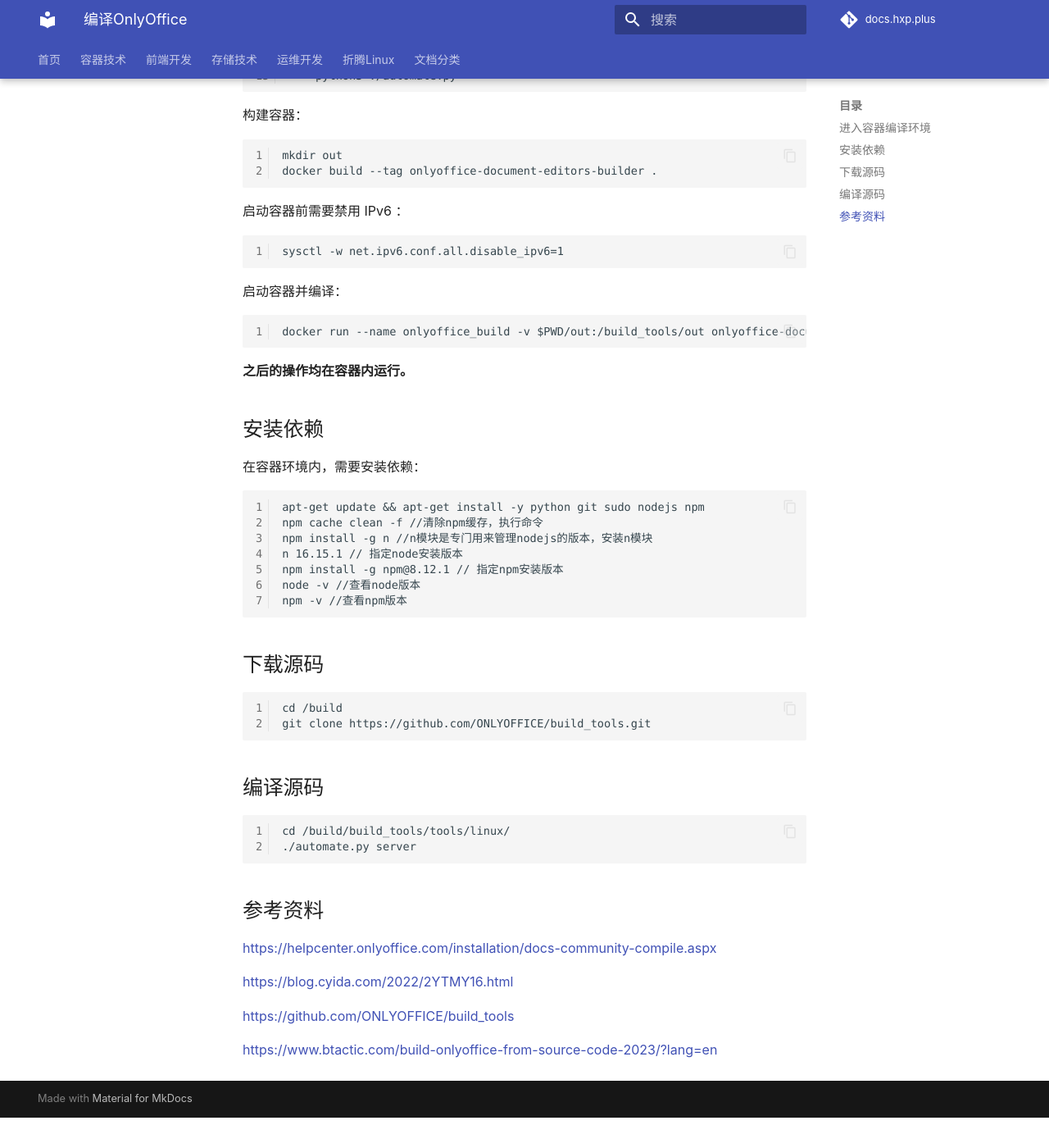
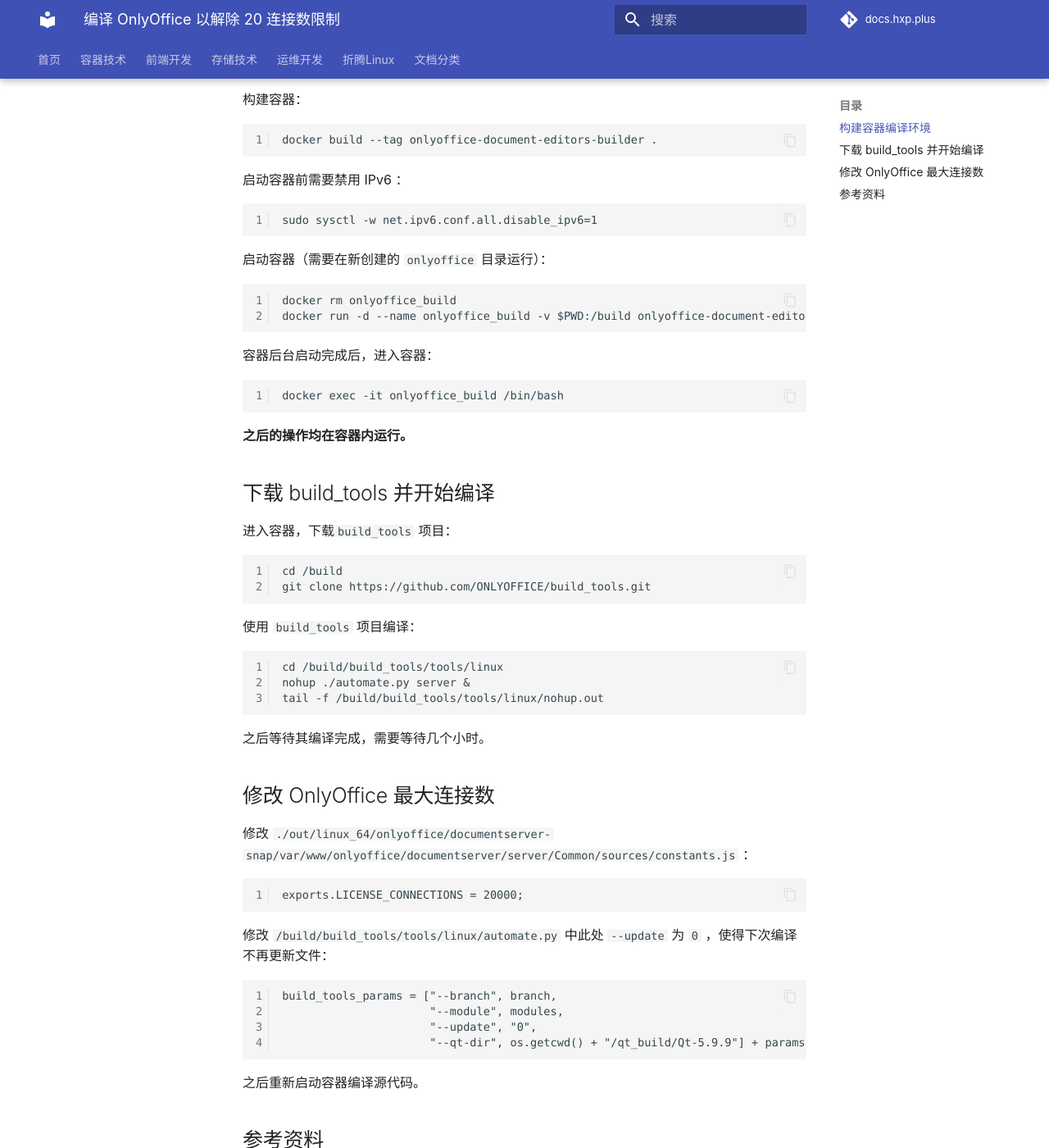
Before and after one commit to hxp-plus/docs.hxp.plus, an MkDocs documentation site: the page built from docs/运维开发/笔记及文档软件/编译OnlyOffice.md, in a window 1280 px wide and 1400 px high, scrolled down 540 px. Shown: the whole window at 82% size. Built offline with MkDocs 1.6.1 and Material for MkDocs 9.7.7, drawn with Linux system fonts in a browser that asks for light colours; plug-ins that fetch from the network failed and are left out; comment, search, counter and statistics services are not loaded; before the commit the page ends 1903 px from its top, so only the background shows below that; some of the changed text lies outside the part shown.

Commit message:
OnlyOffice文档更新

````diff
--- a/docs/运维开发/笔记及文档软件/编译OnlyOffice.md
+++ b/docs/运维开发/笔记及文档软件/编译OnlyOffice.md
@@ -1,6 +1,8 @@
-## 进入容器编译环境
+# 编译 OnlyOffice 以解除 20 连接数限制
 
-编译需要用到 Ubuntu 20.04 ，目前该版本已经很远古，明智的做法是整一个 Ubuntu 20.04 的容器，使用以下 Dockerfile ：
+## 构建容器编译环境
+
+编译需要用到 Ubuntu 20.04 ，目前该版本已经很远古，明智的做法是整一个 Ubuntu 20.04 的容器。新建目录 `onlyoffice` 作为本项目工作目录，创建 Dockerfile 如下：
 
 ```
 FROM ubuntu:20.04
@@ -11,63 +13,78 @@
 RUN apt-get -y update && \
     apt-get -y install python2 \
                        python3 \
-                       sudo
+                       sudo \
+                       git
 RUN ln -s /usr/bin/python2 /usr/bin/python
-ADD . /build_tools
-WORKDIR /build_tools
+WORKDIR /build
 
-CMD cd tools/linux && \
-    python3 ./automate.py
+CMD /bin/bash -c 'while true;do sleep 3600;done'
 ```
 
 构建容器：
 
 ```
-mkdir out
 docker build --tag onlyoffice-document-editors-builder .
 ```
 
 启动容器前需要禁用 IPv6 ：
 
 ```
-sysctl -w net.ipv6.conf.all.disable_ipv6=1
+sudo sysctl -w net.ipv6.conf.all.disable_ipv6=1
 ```
 
-启动容器并编译：
+启动容器（需要在新创建的 `onlyoffice` 目录运行）：
 
 ```
-docker run --name onlyoffice_build -v $PWD/out:/build_tools/out onlyoffice-document-editors-builder
+docker rm onlyoffice_build
+docker run -d --name onlyoffice_build -v $PWD:/build onlyoffice-document-editors-builder
+```
+
+容器后台启动完成后，进入容器：
+
+```
+docker exec -it onlyoffice_build /bin/bash
 ```
 
 **之后的操作均在容器内运行。**
 
-## 安装依赖
+## 下载 build_tools 并开始编译
 
-在容器环境内，需要安装依赖：
-
-```
-apt-get update && apt-get install -y python git sudo nodejs npm
-npm cache clean -f //清除npm缓存，执行命令
-npm install -g n //n模块是专门用来管理nodejs的版本，安装n模块
-n 16.15.1 // 指定node安装版本
-npm install -g npm@8.12.1 // 指定npm安装版本
-node -v //查看node版本
-npm -v //查看npm版本
-```
-
-## 下载源码
+进入容器，下载`build_tools` 项目：
 
 ```
 cd /build
 git clone https://github.com/ONLYOFFICE/build_tools.git
 ```
 
-## 编译源码
+使用 `build_tools` 项目编译：
 
 ```
-cd /build/build_tools/tools/linux/
-./automate.py server
+cd /build/build_tools/tools/linux
+nohup ./automate.py server &
+tail -f /build/build_tools/tools/linux/nohup.out
 ```
+
+之后等待其编译完成，需要等待几个小时。
+
+## 修改 OnlyOffice 最大连接数
+
+修改 `./out/linux_64/onlyoffice/documentserver-snap/var/www/onlyoffice/documentserver/server/Common/sources/constants.js` ：
+
+```
+exports.LICENSE_CONNECTIONS = 20000;
+```
+
+修改 `/build/build_tools/tools/linux/automate.py` 中此处 `--update` 为 `0` ，使得下次编译不再更新文件：
+
+```
+build_tools_params = ["--branch", branch,
+                      "--module", modules,
+                      "--update", "0",
+                      "--qt-dir", os.getcwd() + "/qt_build/Qt-5.9.9"] + params
+```
+
+之后重新启动容器编译源代码。
 
 ## 参考资料
 
@@ -78,3 +95,5 @@
 https://github.com/ONLYOFFICE/build_tools
 
 https://www.btactic.com/build-onlyoffice-from-source-code-2023/?lang=en
+
+https://zsy314.wordpress.com/tag/linux/
````
Also changed, not shown: docs/前端开发/Vue3/Vue3集成OnlyOffice套件.md (added, +15 -0 lines).
